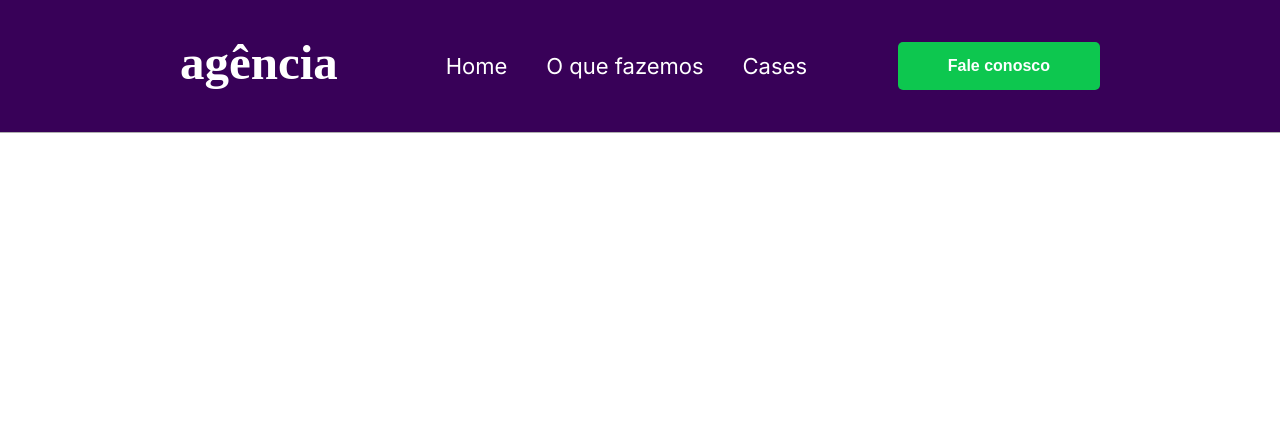
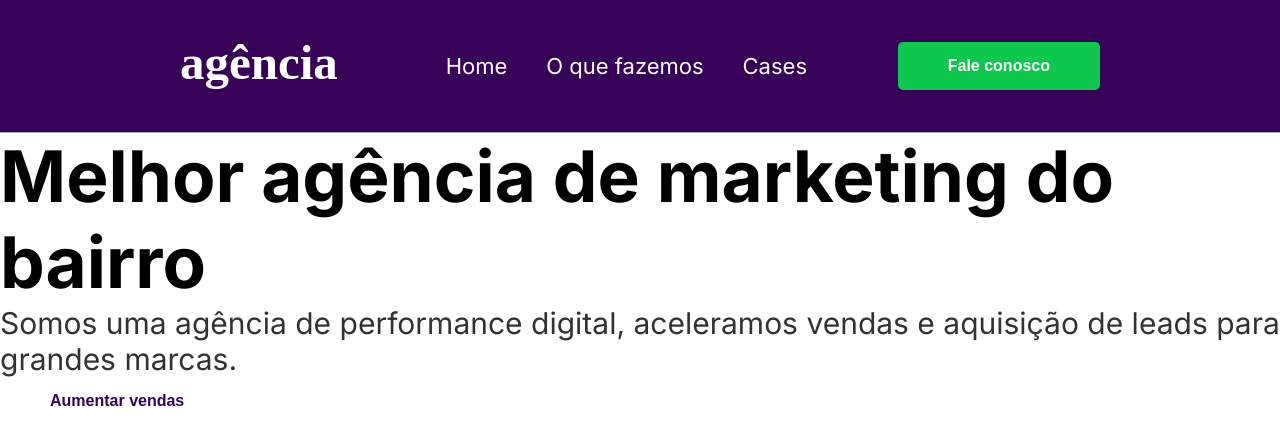
Before and after one commit to matheusrodrigues1/landingpage, a Next.js app: page / in a window 1280 px wide. Shown: the top 444 px of the page. Built offline with nearby package versions, Linux system fonts and the light colour scheme.

Commit message:
inicio da pagina de welcome

```diff
--- a/app/page.tsx
+++ b/app/page.tsx
@@ -1,3 +1,4 @@
+import Welcome from '@/components/welcome'
 import styles from './page.module.scss'
 import Header from '@/components/header'
 
@@ -5,6 +6,7 @@
   return (
     <div className="container">
       <Header/>
+      <Welcome/>
     </div>
   )
 }
--- /dev/null
+++ b/components/button/button.module.scss
@@ -0,0 +1,20 @@
+@import "../../styles/mixins/colors.scss";
+
+.button {
+  padding: 15px 50px;
+  border-radius: 5px;
+  font-size: 16px;
+  font-weight: bold;
+  color: white;
+  border: none;
+
+  &.primary {
+    background-color: $green-color;
+    color: white;
+  }
+
+  &.secundary {
+    background-color: white;
+    color: $purple-color;
+  }
+}
--- /dev/null
+++ b/components/button/index.tsx
@@ -0,0 +1,17 @@
+import Styles from "./button.module.scss";
+
+const Button = ({title, kind}) => {
+  const generationClassByKind = () => {
+    if(kind === "secundary") return Styles.secundary;
+
+    return Styles.primary;
+  }
+
+
+  return (
+    <button className={`${Styles.button} ${generationClassByKind()}`}>{title}</button>
+  )
+
+}
+
+export default Button;
--- a/components/header/header.module.scss
+++ b/components/header/header.module.scss
@@ -17,13 +17,3 @@
     margin-left: 38.9px;
   }
 }
-
-.button {
-  padding: 15px 50px;
-  border-radius: 5px;
-  font-size: 16px;
-  font-weight: bold;
-  background-color: $green-color;
-  color: white;
-  border: none;
-}
--- a/components/header/index.tsx
+++ b/components/header/index.tsx
@@ -2,12 +2,13 @@
 import Logo from "../../public/images/agencia.svg";
 import Link from "next/link";
 import Styles from './header.module.scss'
+import Button from "../button";
 
 const Header = () => {
   return (
     <div className={Styles.container}>
       <div className={Styles.logotipo}>
-        <Image src={Logo} />
+        <Image src={Logo} alt="logo"/>
       </div>
       <div className={Styles.menu}>
             <Link href="/">Home</Link>
@@ -15,7 +16,7 @@
             <Link href="/">Cases</Link>
       </div>
       <div className={Styles.action}>
-        <button className={Styles.button}>Fale conosco</button>
+        <Button title="Fale conosco"/>
       </div>
     </div>
   )
--- /dev/null
+++ b/components/welcome/index.tsx
@@ -0,0 +1,17 @@
+import Button from "../button";
+import Styles from "./welcome.module.scss"
+
+const Welcome = () => {
+  return <div className={Styles.container}>
+    <div className={Styles.text}>
+      <h1>Melhor agência de marketing do bairro</h1>
+      <p>
+        Somos uma agência de performance digital, aceleramos vendas e aquisição de leads para grandes marcas.
+      </p>
+      <Button title="Aumentar vendas" kind="secundary"/>
+    </div>
+    <div className={Styles.image}></div>
+  </div>
+}
+
+export default Welcome;
--- /dev/null
+++ b/components/welcome/welcome.module.scss
@@ -0,0 +1,11 @@
+.text{
+  h1 {
+    font-weight: bold;
+    font-size: 71px;
+  }
+
+  p{
+    font-size: 30px;
+    opacity: 0.8;
+  }
+}
--- a/styles/globals.scss
+++ b/styles/globals.scss
@@ -44,9 +44,3 @@
   color: inherit;
   text-decoration: none;
 }
-
-@media (prefers-color-scheme: dark) {
-  html {
-    color-scheme: dark;
-  }
-}
```
